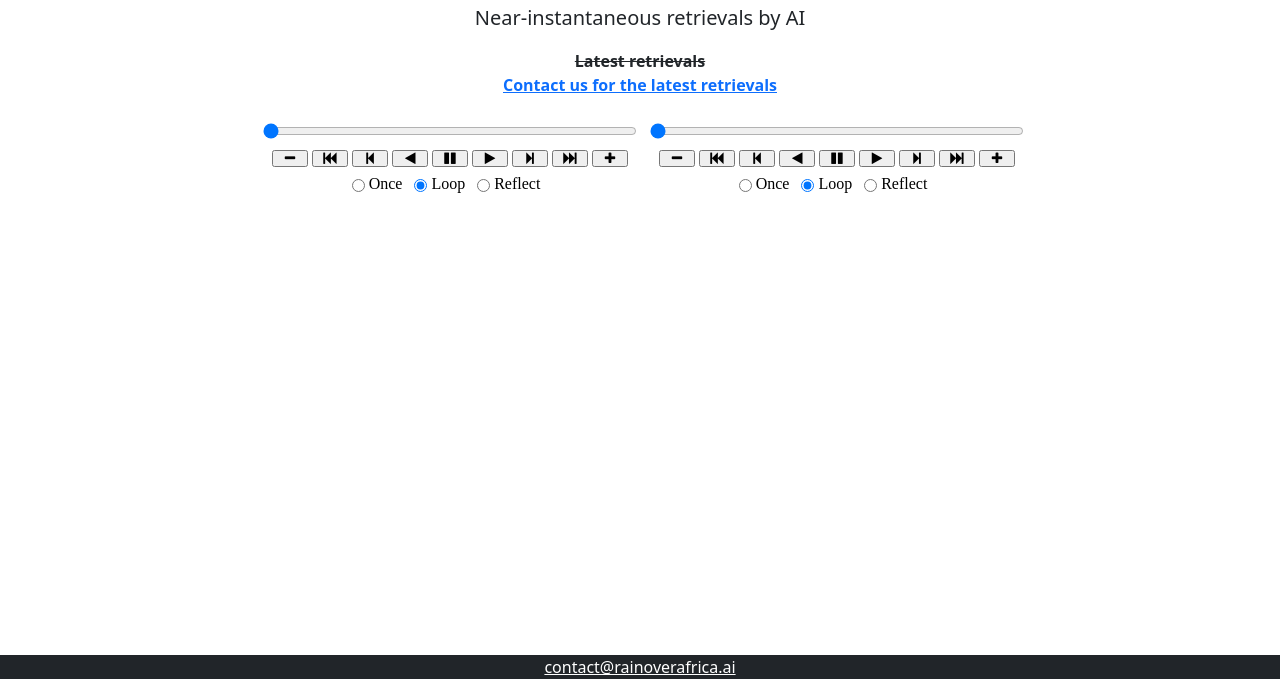
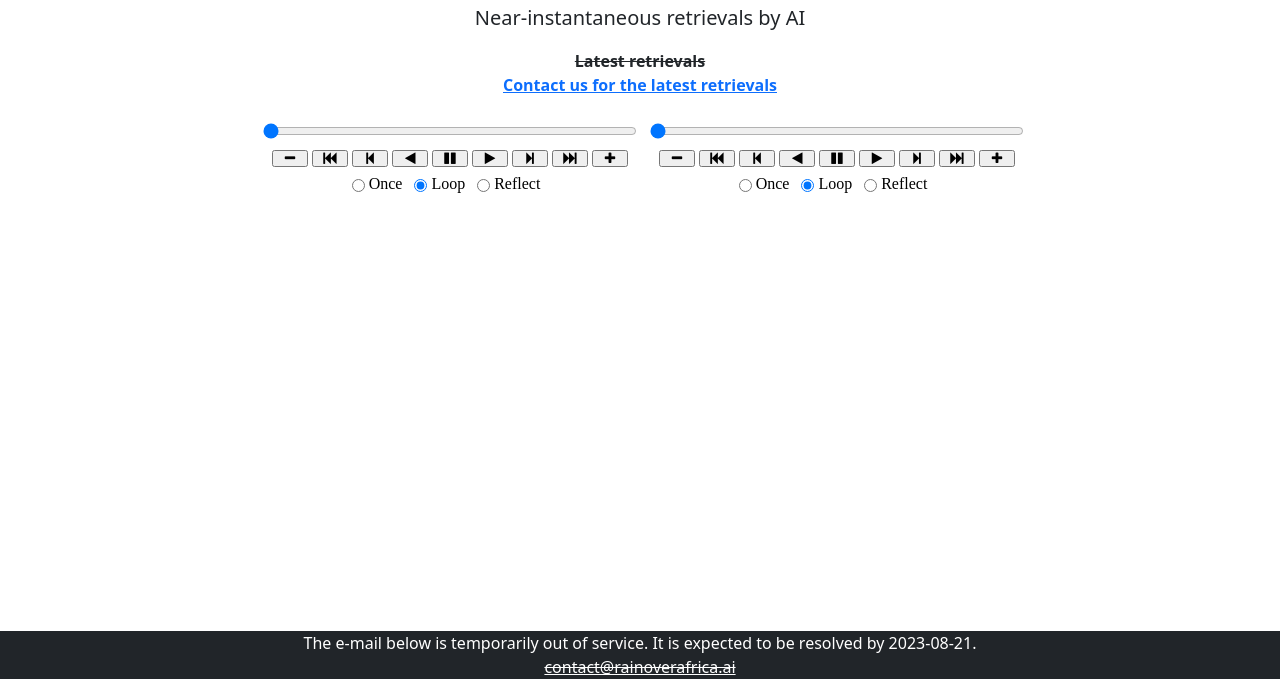
Before and after one commit to SEE-GEO/rainoverafrica, a plain HTML site: page index.html in a window 1280 px wide. Shown: the part 121-800 px from the top of the page. Drawn offline with nearby package versions, Linux system fonts and the light colour scheme.

Commit message:
State that email is temporarily unavailable

```diff
--- a/index.html
+++ b/index.html
@@ -129,7 +129,8 @@
 
         <div class="fixed-bottom bg-dark">
             <div class="text-center">
-                <a href="&#109;&#97;&#105;&#108;&#116;&#111;&#58;&#99;&#111;&#110;&#116;&#97;&#99;&#116;&#64;&#114;&#97;&#105;&#110;&#111;&#118;&#101;&#114;&#97;&#102;&#114;&#105;&#99;&#97;&#46;&#97;&#105;" style="color: #fff;">&#99;&#111;&#110;&#116;&#97;&#99;&#116;&#64;&#114;&#97;&#105;&#110;&#111;&#118;&#101;&#114;&#97;&#102;&#114;&#105;&#99;&#97;&#46;&#97;&#105;</a>
+                <span style="color:#fff;">The e-mail below is temporarily out of service. It is expected to be resolved by 2023-08-21.</span><br>
+                <a href="&#109;&#97;&#105;&#108;&#116;&#111;&#58;&#99;&#111;&#110;&#116;&#97;&#99;&#116;&#64;&#114;&#97;&#105;&#110;&#111;&#118;&#101;&#114;&#97;&#102;&#114;&#105;&#99;&#97;&#46;&#97;&#105;" style="color: #fff;"><s>&#99;&#111;&#110;&#116;&#97;&#99;&#116;&#64;&#114;&#97;&#105;&#110;&#111;&#118;&#101;&#114;&#97;&#102;&#114;&#105;&#99;&#97;&#46;&#97;&#105;</s></a>
             </div>
         </div>
     </body>
```
